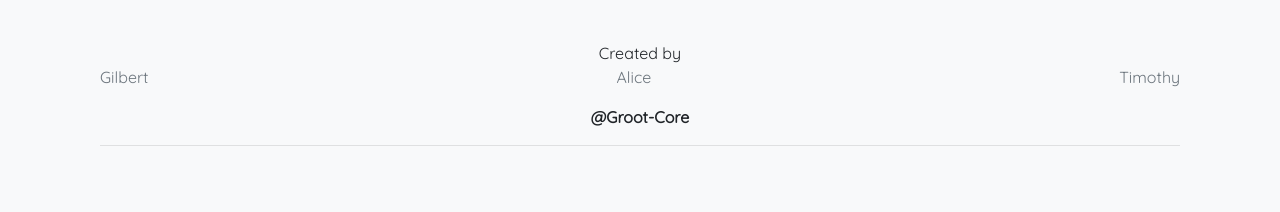
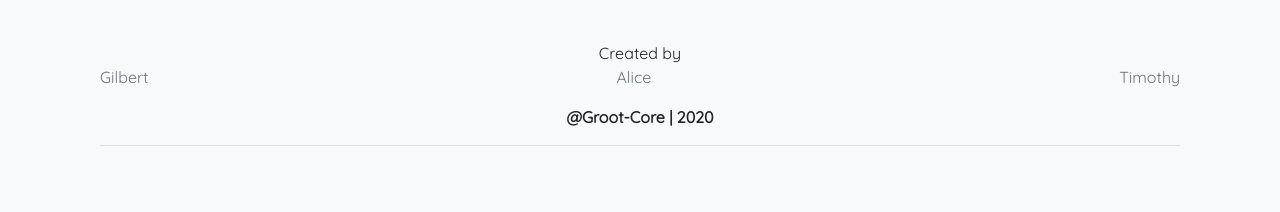
Before and after one commit to wwangwe/Covid-19-Updates, a Django app: page / in a window 1280 px wide. Shown: the part 588-800 px from the top of the page. Run offline with Django 3.2, Linux system fonts and the light colour scheme; data that the repository does not hold is empty; some libraries are stand-ins or nearby versions.

Commit message:
add year in footer

```diff
--- a/templates/base.html
+++ b/templates/base.html
@@ -51,7 +51,7 @@
                     <span class="text-secondary">Alice</span>
                     <span class="text-secondary float-right">Timothy</span>
                 </p>
-                <p><b>@Groot-Core</b></p>
+                <p><b>@Groot-Core | 2020</b></p>
                 <hr>
             </div>
         </footer>
```
